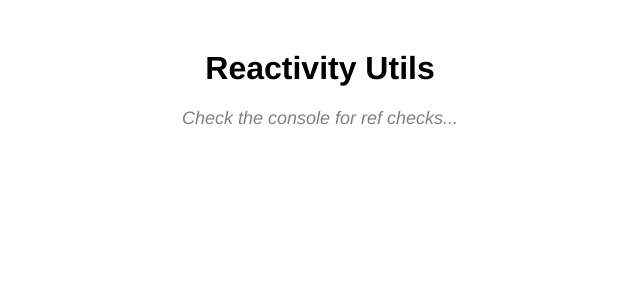
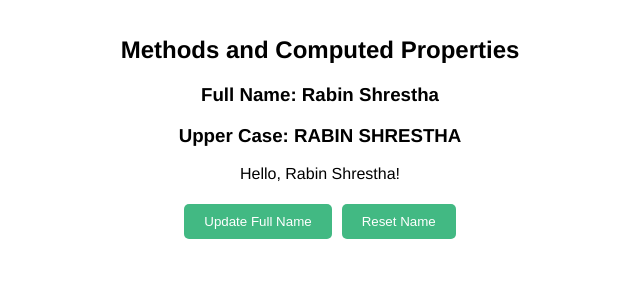
Before and after one commit to birajgrs1/vuejs-complete, a Vue app in the folder practices/day2/: page / in a window 1280 px wide. Shown: the top 300 px of the page, without its empty margins (320-960 px from the left). Built offline with nearby package versions, Linux system fonts and the light colour scheme.

Commit message:
learned method and computed properties

```diff
--- a/practices/day2/src/App.vue
+++ b/practices/day2/src/App.vue
@@ -2,7 +2,8 @@
 // import AttributeBindingDemo from './components/AttributeBindingDemo.vue';
 // import ReactivityWithReactive from './components/ReactivityWithReactive.vue';
 // import ReactivityWithRef from './components/ReactivityWithRef.vue';
-import ReactivityUtils from './components/ReactivityUtils.vue';
+// import ReactivityUtils from './components/ReactivityUtils.vue';
+import MethodAndComputedProps from './components/MethodAndComputedProps.vue';
 
 </script>
 <template>
@@ -10,7 +11,8 @@ import ReactivityUtils from './components/ReactivityUtils.vue';
     <!--  <AttributeBindingDemo />  -->
     <!--  <ReactivityWithReactive /> -->
     <!-- <ReactivityWithRef /> -->
-    <ReactivityUtils />
+    <!-- <ReactivityUtils /> -->
+    <MethodAndComputedProps />
 
   </div>
 </template>
@@ -18,7 +20,7 @@ import ReactivityUtils from './components/ReactivityUtils.vue';
 <style scoped>
 .app {
   text-align: center;
-  margin-top: 50px;
+  margin-top: 36px;
   font-family: Avenir, Helvetica, Arial, sans-serif;
   -webkit-font-smoothing: antialiased;
   -moz-osx-font-smoothing: grayscale;
--- /dev/null
+++ b/practices/day2/src/components/MethodAndComputedProps.vue
@@ -0,0 +1,60 @@
+<script setup>
+import { ref, computed } from "vue";
+
+// const myFname = "Rahul";
+// const myLname = "Shrestha";
+// const myFullName = () => {
+//     return myFname + " " + myLname;
+// };
+// console.log("My Full Name:", myFullName());
+
+const fname = ref("Rabin");
+const lname = ref("Shrestha");
+
+const updateFullName = () => {
+    fname.value = "Rabin Kumar";
+    lname.value = "Shrestha";
+};
+
+const fullName = computed(() => `${fname.value} ${lname.value}`);
+console.log("Full Name:", fullName.value);
+
+const upperCaseName = computed(() => fullName.value.toUpperCase());
+
+const greetUser = () => `Hello, ${fullName.value}!`;
+
+const resetName = () => {
+    fname.value = "Rabin";
+    lname.value = "Shrestha";
+};
+</script>
+
+<template>
+  <div>
+    <h2>Methods and Computed Properties</h2>
+
+
+    <h3>Full Name: {{ fullName }}</h3>
+    <h3>Upper Case: {{ upperCaseName }}</h3>
+
+    <p>{{ greetUser() }}</p>
+
+    <button @click="updateFullName">Update Full Name</button>
+    <button @click="resetName">Reset Name</button>
+  </div>
+</template>
+
+<style scoped>
+button {
+  padding: 10px 20px;
+  margin: 5px;
+  background-color: #42b983;
+  color: white;
+  border: none;
+  border-radius: 5px;
+  cursor: pointer;
+}
+button:hover {
+  background-color: #367c6b;
+}
+</style>
```
